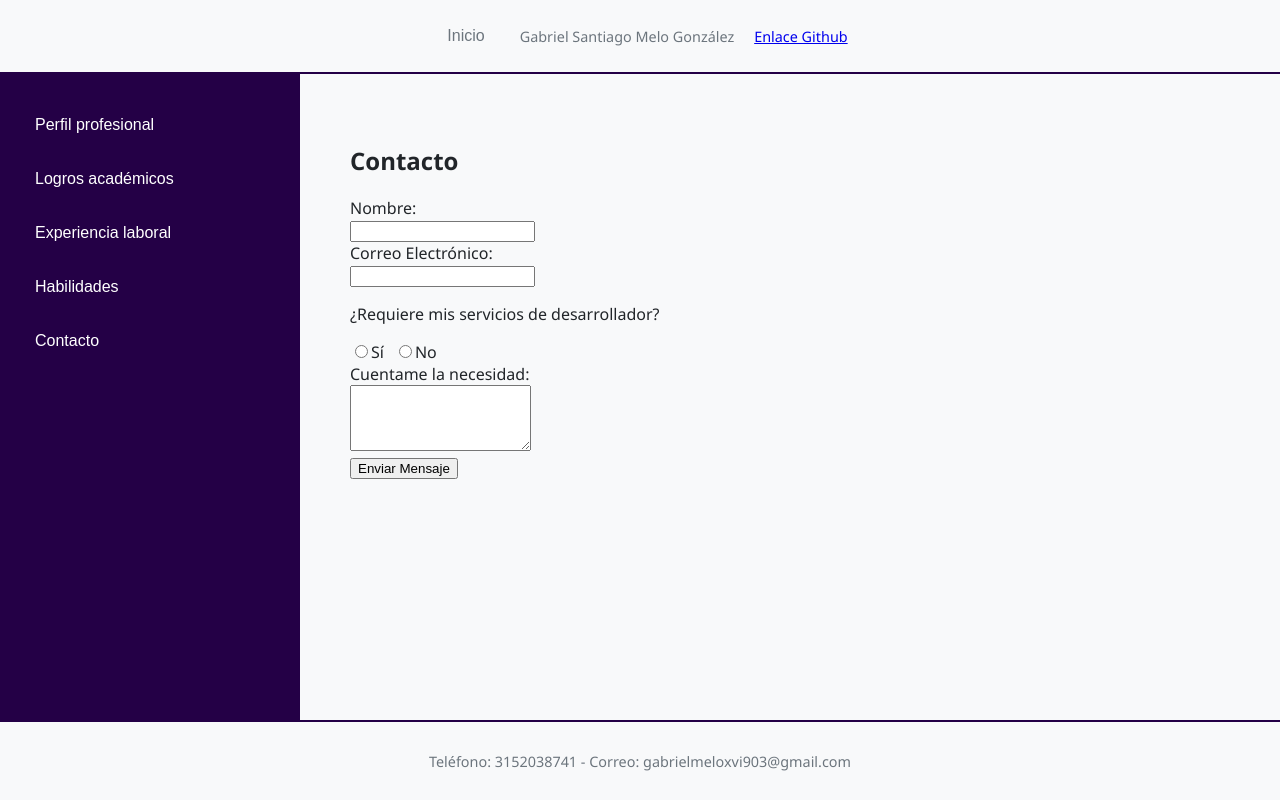
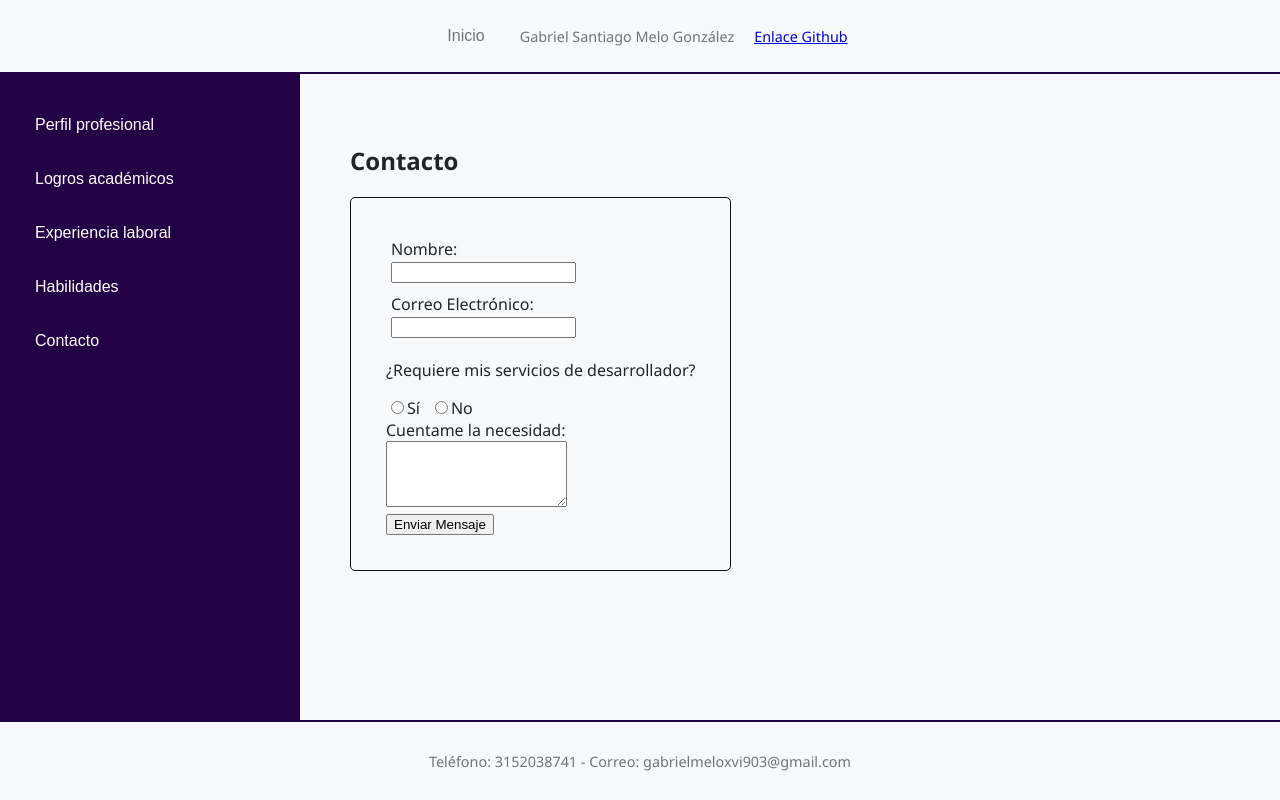
Before and after one commit to GabrielM7766/curriculum-vitae-react, a React (Vite) app: page / in a window 1280 px wide. Both pictures are taken after a click on the button "Contacto". Built offline with nearby package versions, Linux system fonts and the light colour scheme.

Commit message:
Agrega estilos css a la pantalla de contacto

```diff
--- a/src/App.css
+++ b/src/App.css
@@ -44,7 +44,7 @@ img {
 .header-txt{
   color: var(--texto-oscuro);
   font-size: 1rem;
-  white-space: nowrap;            /* 👈 ¡Esto obliga a tu nombre a quedarse en una sola línea! */
+  white-space: nowrap;
   margin-right: 20px;
 }
 
@@ -125,3 +125,15 @@ footer {
   border-top: 2px solid var(--barra-lateral);
   text-align: center;
 }
+
+form{
+  border: 1px solid #0f0f0f;
+  border-radius: 5px;
+  padding: 35px;
+}
+
+.input_texto{
+  padding: 5px;
+  border-radius: 5px;
+  width: 100%;
+}
--- a/src/components/contacto.jsx
+++ b/src/components/contacto.jsx
@@ -62,8 +62,8 @@ return (
     )}
 
     <form onSubmit={manejarEnvio}>
-        <div>
-            <label>Nombre:</label> <br />
+        <div class='input_texto'>
+            <label >Nombre:</label> <br />
             <input
                 type="text"
                 name="nombre"
@@ -73,8 +73,8 @@ return (
                 />
         </div>
 
-        <div>
-            <label>Correo Electrónico:</label> <br />
+        <div class='input_texto'>
+            <label >Correo Electrónico:</label> <br />
             <input
             type="email"
             name="correo"
@@ -109,7 +109,7 @@ return (
             </label>
         </div>
 
-        <div>
+        <div className='descripcion'>
             <label>Cuentame la necesidad:</label> <br />
             <textarea
                 name="descripcion"
```
